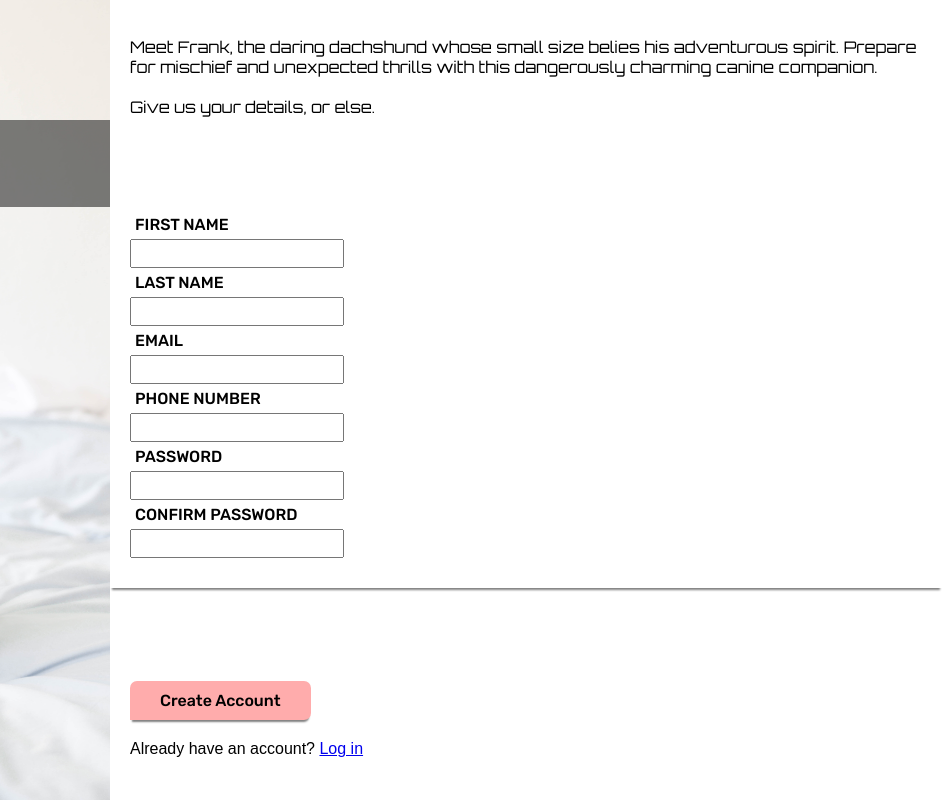
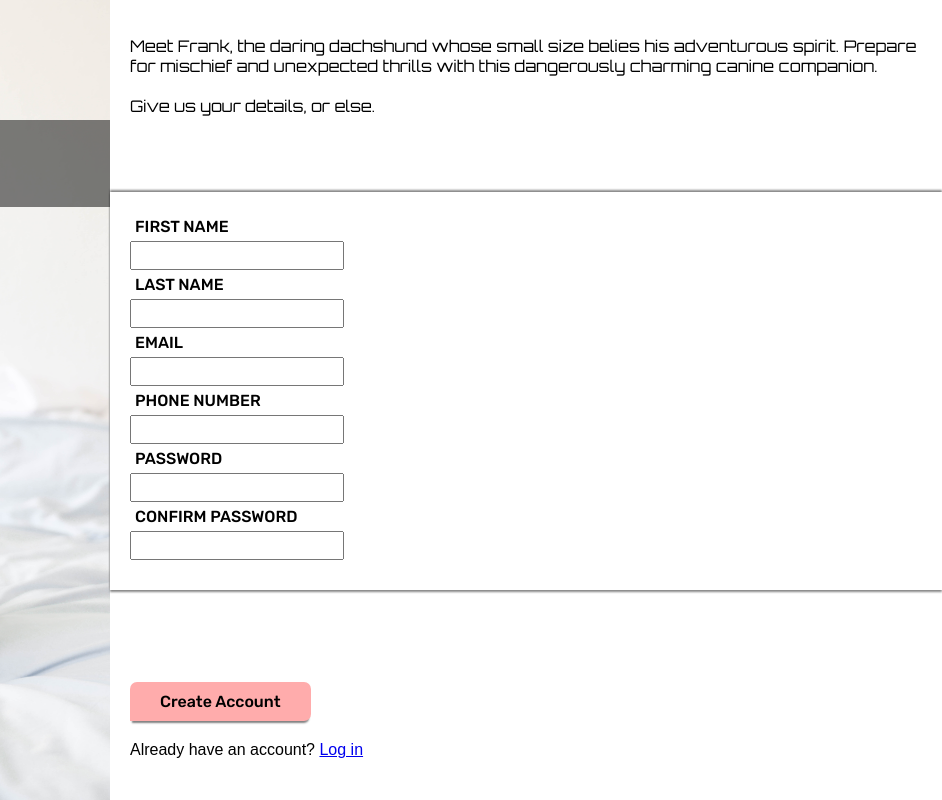
Before and after one commit to Ryan-Kaye-Dev/Forms, a plain HTML site: page index.html in a window 1280 px wide. Shown: the full height of the page, 338-1280 px from the left. Drawn offline with Linux system fonts and the light colour scheme.

Commit message:
fix padding

```diff
--- a/style.css
+++ b/style.css
@@ -34,6 +34,7 @@
 }
 
 #top {
+    padding-bottom: 5px;
     margin-left: 20px;
     font-family: 'Instrument Sans', sans-serif;
     font-family: 'Orbitron', sans-serif;
@@ -77,7 +78,7 @@ p {
     padding-bottom: 20px;
     display: flex;
     flex-direction: column;
-    box-shadow: 0 4px 2px -2px gray;
+    box-shadow: 0px 2px 2px #888, 0px -2px 2px #888;
 
 }
 
```
